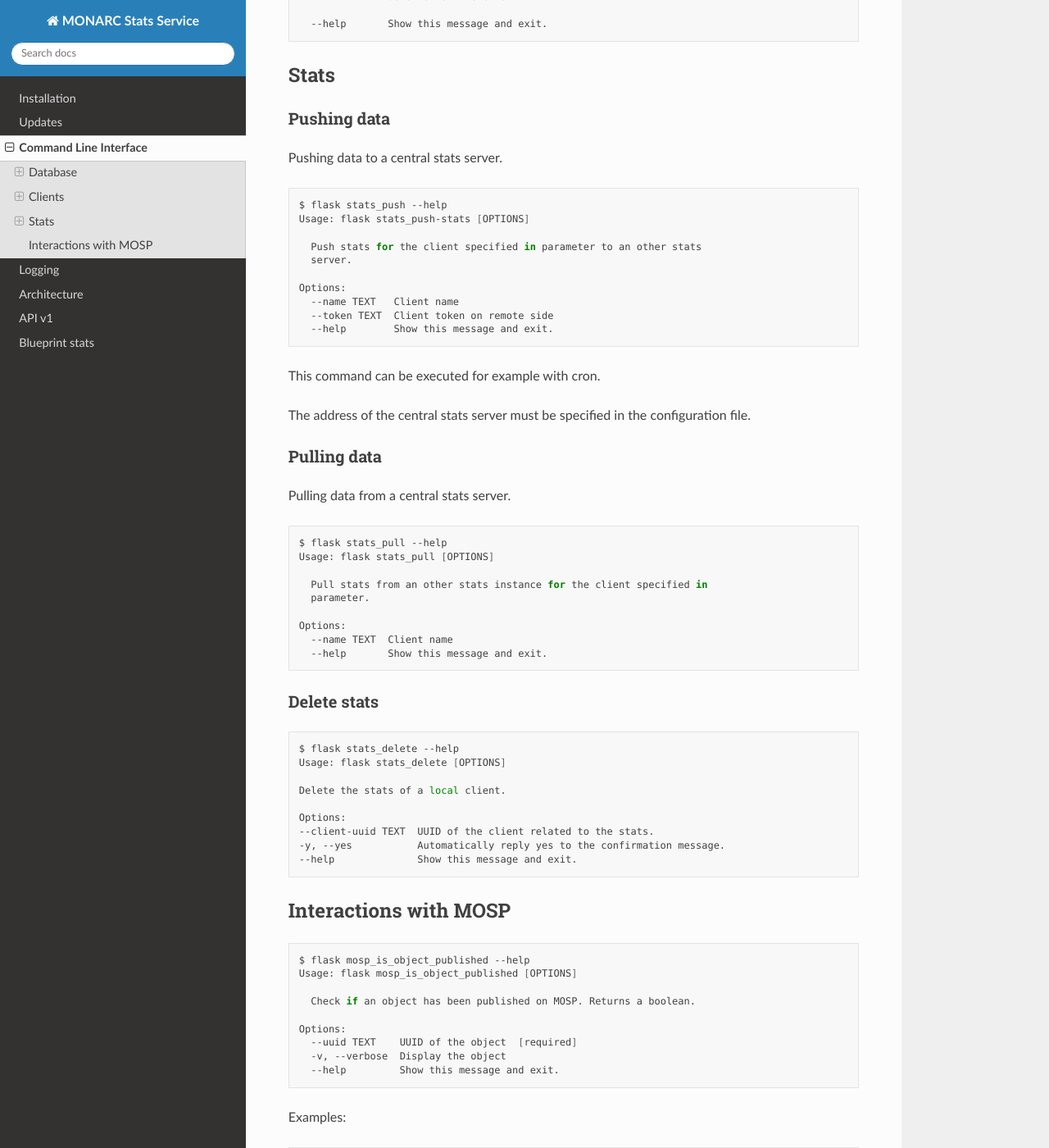
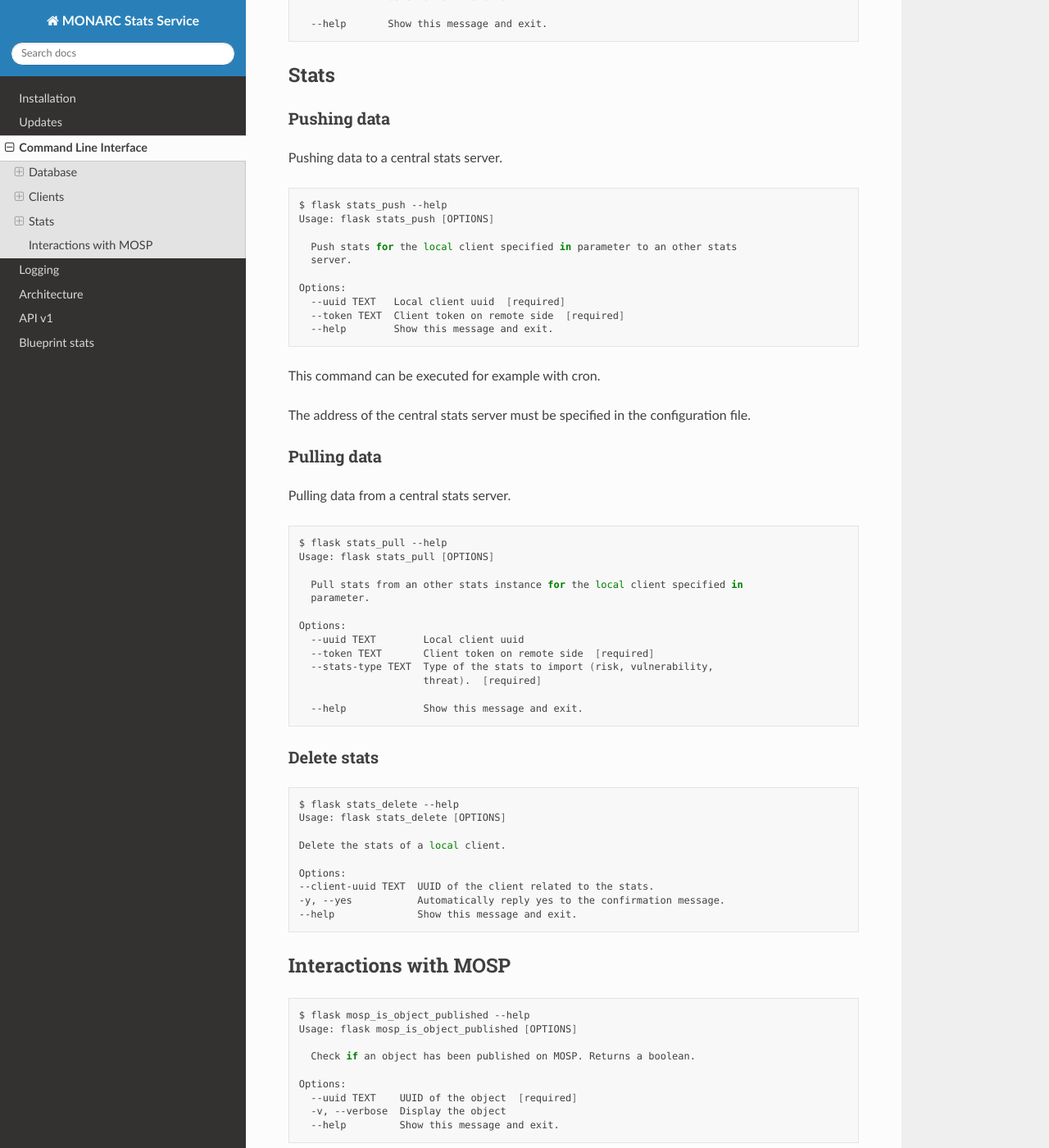
Before and after one commit to monarc-project/stats-service, a Sphinx documentation site: the page built from docs/command-line-interface.rst, in a window 1280 px wide and 1400 px high, scrolled down 2284 px. Shown: the whole window at 82% size. Built offline with Sphinx 7.4.7 and the Read the Docs theme 2.0.0, drawn with Linux system fonts in a browser that asks for light colours.

Commit message:
chg: [documentation] Updated docstrings.

```diff
--- a/docs/command-line-interface.rst
+++ b/docs/command-line-interface.rst
@@ -152,14 +152,14 @@ Pushing data to a central stats server.
 .. code-block:: bash
 
     $ flask stats_push --help
-    Usage: flask stats_push-stats [OPTIONS]
+    Usage: flask stats_push [OPTIONS]
 
-      Push stats for the client specified in parameter to an other stats
+      Push stats for the local client specified in parameter to an other stats
       server.
 
     Options:
-      --name TEXT   Client name
-      --token TEXT  Client token on remote side
+      --uuid TEXT   Local client uuid  [required]
+      --token TEXT  Client token on remote side  [required]
       --help        Show this message and exit.
 
 
@@ -180,12 +180,16 @@ Pulling data from a central stats server.
     $ flask stats_pull --help
     Usage: flask stats_pull [OPTIONS]
 
-      Pull stats from an other stats instance for the client specified in
+      Pull stats from an other stats instance for the local client specified in
       parameter.
 
     Options:
-      --name TEXT  Client name
-      --help       Show this message and exit.
+      --uuid TEXT        Local client uuid
+      --token TEXT       Client token on remote side  [required]
+      --stats-type TEXT  Type of the stats to import (risk, vulnerability,
+                         threat).  [required]
+
+      --help             Show this message and exit.
 
 
 Delete stats
```
Also changed, not shown: 1 other file.
